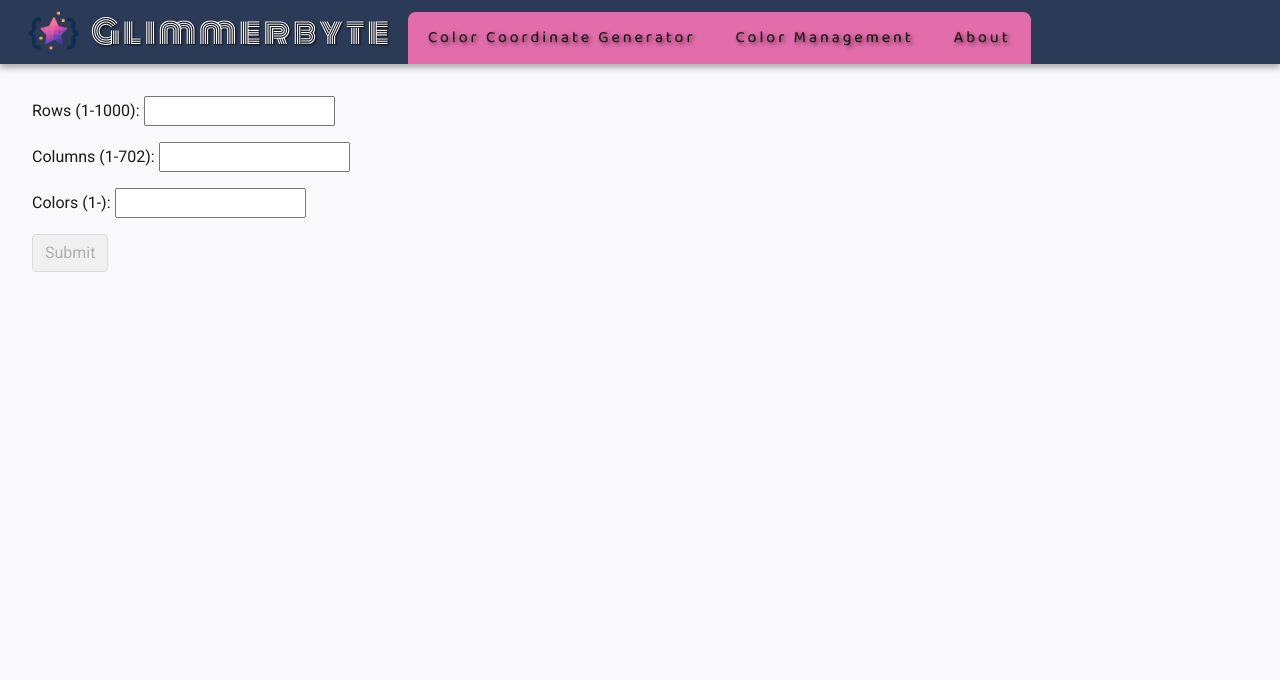
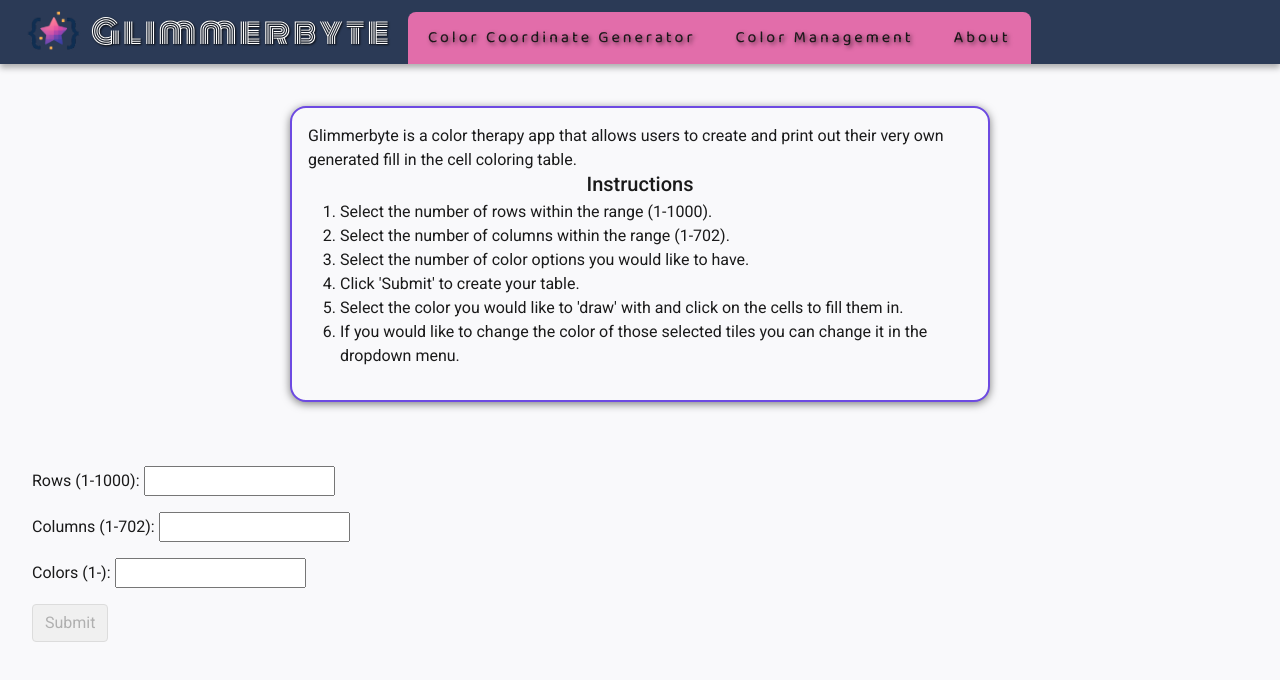
Before and after one commit to James-P-Code/cs312project, an Angular app: page /color in a window 1280 px wide. Shown: the top 680 px of the page. Built offline with nearby package versions, Linux system fonts and the light colour scheme; no server answers.

Commit message:
Added site description and instructions to color coordinate generator page

```diff
--- a/src/app/color/color.component.css
+++ b/src/app/color/color.component.css
@@ -1,3 +1,53 @@
+.description-wrapper {
+  display: flex;
+  justify-content: center;
+  padding: 2rem;
+}
+
+.description {
+  margin: 0 auto;
+  max-width: 700px;
+  display: flex;
+  flex-direction: column;
+  align-items: center;
+  text-align: left;
+
+  border: var(--accent-two) 2px solid;
+  border-radius: 16px;
+  background: var(--background);
+  padding: 1rem;
+  box-shadow: 0 2px 8px rgba(0, 0, 0, 0.5);
+}
+
+.description p {
+  margin: 0;
+}
+
+.description h5 {
+  margin: 0 0 0.25rem;
+}
+
+.description ol {
+  max-width: 100%;
+  width: auto;
+}
+
+@media print {
+  .description-wrapper,
+  .description {
+    display: none;
+  }
+}
+
+hr {
+  border: none;
+  border-top: 3px solid var(--accent-one);
+  margin: 3rem 0;
+  width: 100%;
+  align-self: center;
+  opacity: 0.8;
+}
+
 form p {
     /* margin: 1rem; */
     padding: 0 2rem 0 2rem;
--- a/src/app/color/color.component.html
+++ b/src/app/color/color.component.html
@@ -1,3 +1,18 @@
+<div class="description-wrapper no-print">
+    <div class="description">
+        <p>Glimmerbyte is a color therapy app that allows users to create and print out their very own generated fill in the cell coloring table.</p>
+        <h5>Instructions</h5>
+        <ol>
+            <li>Select the number of rows within the range (1-1000).</li>
+            <li>Select the number of columns within the range (1-702).</li>
+            <li>Select the number of color options you would like to have.</li>
+            <li>Click 'Submit' to create your table.</li>
+            <li>Select the color you would like to 'draw' with and click on the cells to fill them in.</li>
+            <li>If you would like to change the color of those selected tiles you can change it in the dropdown menu.</li>
+        </ol>
+    </div>
+</div>
+
 <form class="no-print" [formGroup]="rowsColumnsColorsForm" (ngSubmit)="onSubmit()">
     <div class="first-form">
     <p>
```
